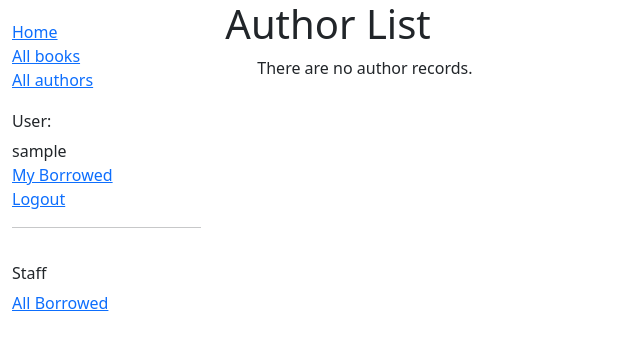
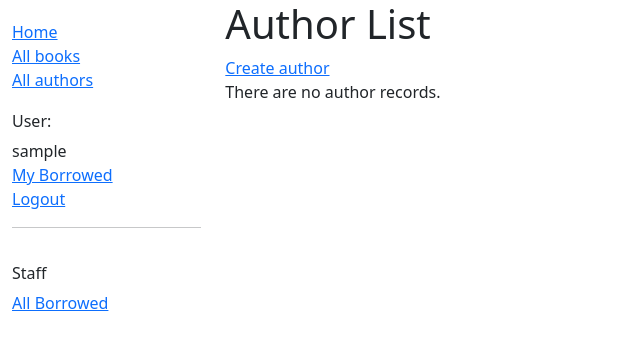
Before and after one commit to richardkhillah/locallibrary, a Django app: page /catalog/authors/ in a window 1280 px wide. Shown: the top 350 px of the page, without its empty margins (0-640 px from the left). Run offline with Django 3.2, Linux system fonts and the light colour scheme; the visitor is signed in with stand-in values (Sample User, id 1); data that the repository does not hold is empty.

Commit message:
Permissioned users create, update, delete author links and authors ul -> table

```diff
--- a/catalog/templates/base_generic.html
+++ b/catalog/templates/base_generic.html
@@ -21,6 +21,7 @@
             <li><a href="{% url 'books' %}">All books</a></li>
             <li><a href="{% url 'authors' %}">All authors</a></li>
 
+            <!-- All authenticated users get to see the following -->
             {% if user.is_authenticated %}
             <h6 style="padding-top:20px;">User:</h6>
             <li>{{ user.username }}</li>
@@ -30,6 +31,7 @@
             <li><a href="{% url 'login' %}?next={{ request.path }}">Login</a></li>
             {% endif %}
 
+            <!-- Only permissioned users get to see the following -->
             {% if perms.catalog.can_mark_returned %}
             <hr>
             <h6 style="padding-top:20px">Staff</h6>
@@ -42,6 +44,7 @@
           {% block content %}
           {% endblock %}
 
+          <!-- Pagination widget -->
           {% block pagination %}
             {% if is_paginated %}
               <div class="pagination">
--- a/catalog/templates/catalog/author_list.html
+++ b/catalog/templates/catalog/author_list.html
@@ -2,14 +2,27 @@
 
 {% block content %}
 <h1>Author List</h1>
-    <ul>
+{% if perms.catalog.can_mark_returned %}
+<a href="{% url 'author-create' %}">Create author</a>
+{% endif %}
+  <!-- Use a table display for easy columns -->
+    <table>
       {% for author in author_list %}
-        <li>
+        <tr>
+          <!-- All users, authenticated or not, can see basic information -->
+          <td style="padding-right:16px;">
           <a href="{{ author.get_absolute_url }}">
             {{ author.last_name }}, {{ author.first_name }} ({{ author.date_of_birth }} - {{ author.date_of_death }})</a>
-        </li>
+          </td>
+
+          <!-- Only permissioned users can view last two columns of the form -->
+          {% if perms.catalog.can_mark_returned %}
+          <td style="padding-right:8px;"><a href="{% url 'author-update' author.id %}">Update</a></td>
+          <td><a href="{% url 'author-delete' author.id %}" class="text-danger">Delete</a></td>
+          {% endif %}
+        </tr>
         {% empty %}
         <p>There are no author records.</p>
       {% endfor %}
-    </ul>
+    </table>
 {% endblock %}
```
